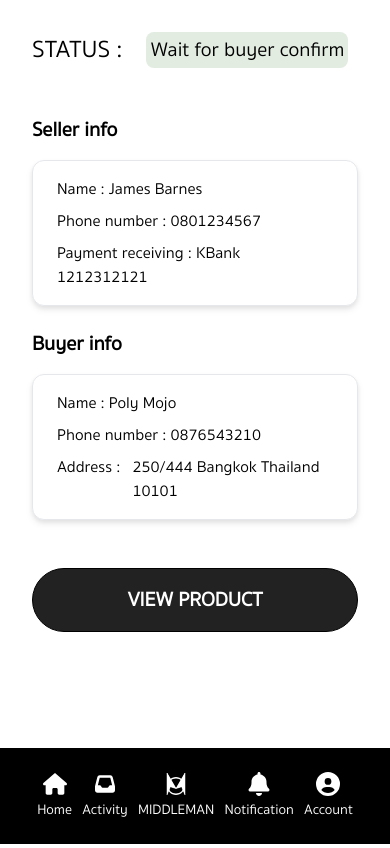
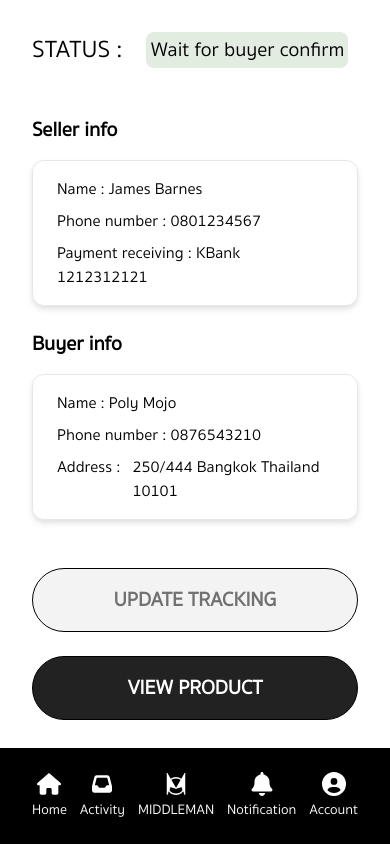
Before and after one commit to Setthapong-M/next-middleman, a Next.js app: page /seller-info in a window 390 px wide. Built offline with nearby package versions, Linux system fonts and the light colour scheme.

Commit message:
Fixed seller, dropdown, NavberMd

```diff
--- a/src/app/components/OrganismMobile/NavberMd.jsx
+++ b/src/app/components/OrganismMobile/NavberMd.jsx
@@ -8,7 +8,7 @@ import Link from 'next/link';
 
 function NavberMd() {
   return (
-    <div className='max-w-screen-md bg-black flex justify-around text-white px-8 py-6'>
+    <div className='max-w-screen-md bg-black flex justify-between text-white px-8 py-6'>
         <Link href="/">
             <div className='flex flex-col items-center gap-1'>
                     <FaHouse className='w-6 h-6'/>
--- a/src/app/components/moleculeDesktop/Dropdown.jsx
+++ b/src/app/components/moleculeDesktop/Dropdown.jsx
@@ -34,7 +34,7 @@ const Dropdown = ({options}) => {
                     </button>}
 
                 {isOpen && (
-                    <div className="w-full rounded-xl drop-shadow-md bg-white border">
+                    <div className="w-full md:max-w-80 rounded-xl drop-shadow-md bg-white border">
                         <ul>
                         {options.map((message, index) => {
                             return <li key={index + message}>
--- a/src/app/seller-info-tracking/page.jsx
+++ b/src/app/seller-info-tracking/page.jsx
@@ -32,7 +32,7 @@ function SellerInfoTracking() {
         </div>
         <div className='flex flex-col gap-6 mt-12'>
             <Link href='/' className='flex items-center justify-center w-full md:w-80 h-16 bg-green200 text-black rounded-full text-xl font-bold md:text-xl border border-black uppercase'>
-                Go back
+                Home
             </Link>
             <Link href='/product-review' className='flex items-center justify-center w-full md:w-80 h-16 bg-grey400 text-white rounded-full text-xl font-bold md:text-xl border border-black uppercase'>
                 View product
--- a/src/app/seller-info/page.jsx
+++ b/src/app/seller-info/page.jsx
@@ -22,9 +22,15 @@ function SellerInfoWait() {
             </div>
 
         </div>
-        <Link href='/product-review' className='flex items-center justify-center mt-12 w-full md:w-80 h-16 bg-grey400 text-white rounded-full text-xl font-bold md:text-xl border border-black uppercase'>
-          View product
-        </Link>
+        <div className='flex flex-col gap-6'>
+          <Link href='/seller-info-update' className='flex items-center justify-center mt-12 w-full md:w-80 h-16 bg-grey100 text-grey200 rounded-full text-xl font-bold md:text-xl border border-black uppercase'>
+            Update tracking
+          </Link>
+          <Link href='/product-review' className='flex items-center justify-center w-full md:w-80 h-16 bg-grey400 text-white rounded-full text-xl font-bold md:text-xl border border-black uppercase'>
+            View product
+          </Link>
+        </div>
+
     </div>
   )
 }
--- a/src/app/update-tracking/page.jsx
+++ b/src/app/update-tracking/page.jsx
@@ -17,7 +17,7 @@ function UpdateTracking() {
 
   return (
     <div className='max-w-screen-xl mx-auto p-8 md:p-20'>
-        <h1 className='text-5xl font-bold uppercase'>Update tracking number</h1>
+        <h1 className='text-xl md:text-5xl font-bold uppercase mb-6'>Update tracking number</h1>
         <div className='flex flex-col gap-6'>
           <Dropdown options = {options}/>
           <div className='hidden md:block'>
@@ -26,7 +26,7 @@ function UpdateTracking() {
           <div className='-z-50 md:hidden'>
             <InputBarMd title = {title} ph={ph}/>
           </div>
-          <Link href='/seller-info-update' className='flex items-center justify-center mt-12 w-full md:w-80 h-16 bg-grey400 text-white rounded-full text-xl font-bold md:text-xl border border-black uppercase'>
+          <Link href='/seller-info-tracking' className='flex items-center justify-center w-full md:w-80 h-16 bg-grey400 text-white rounded-full text-xl font-bold md:text-xl border border-black uppercase'>
             Confirm
           </Link>
         </div>
```
